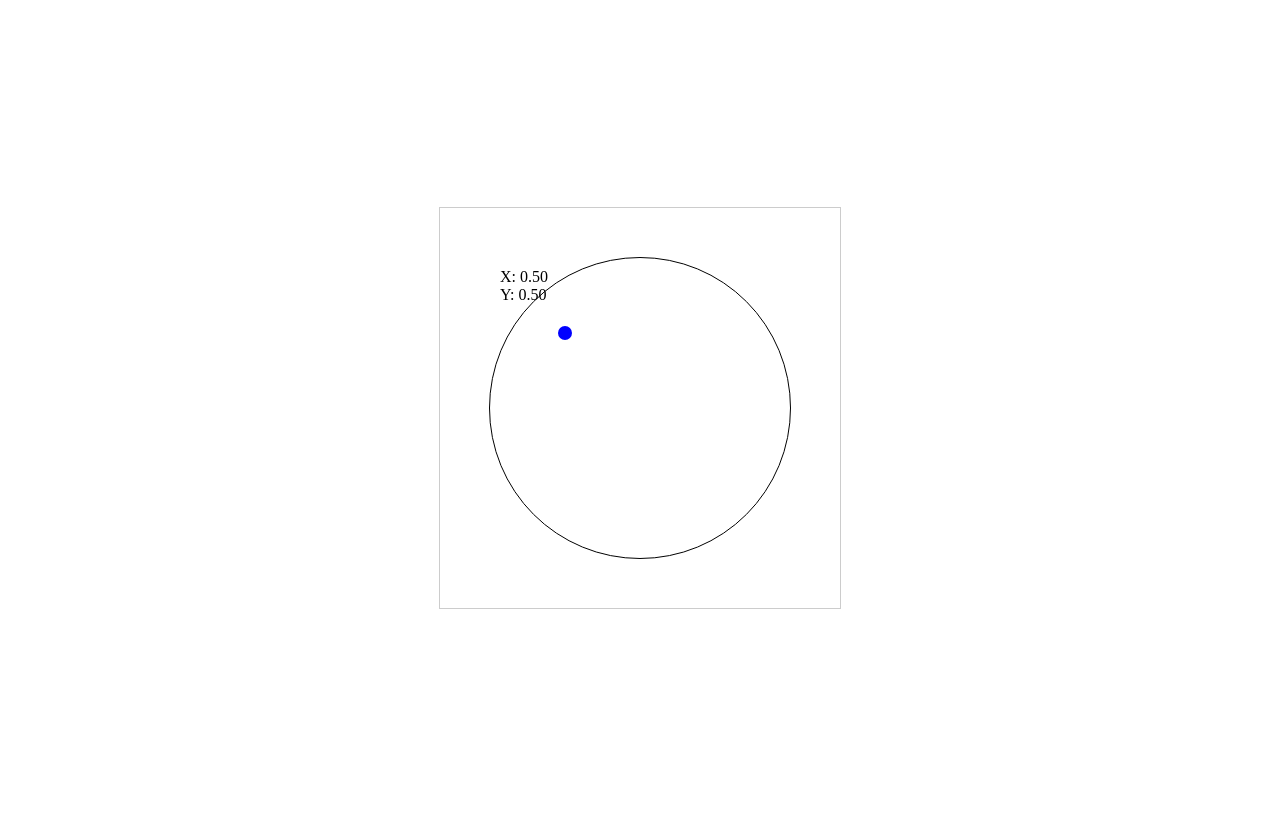
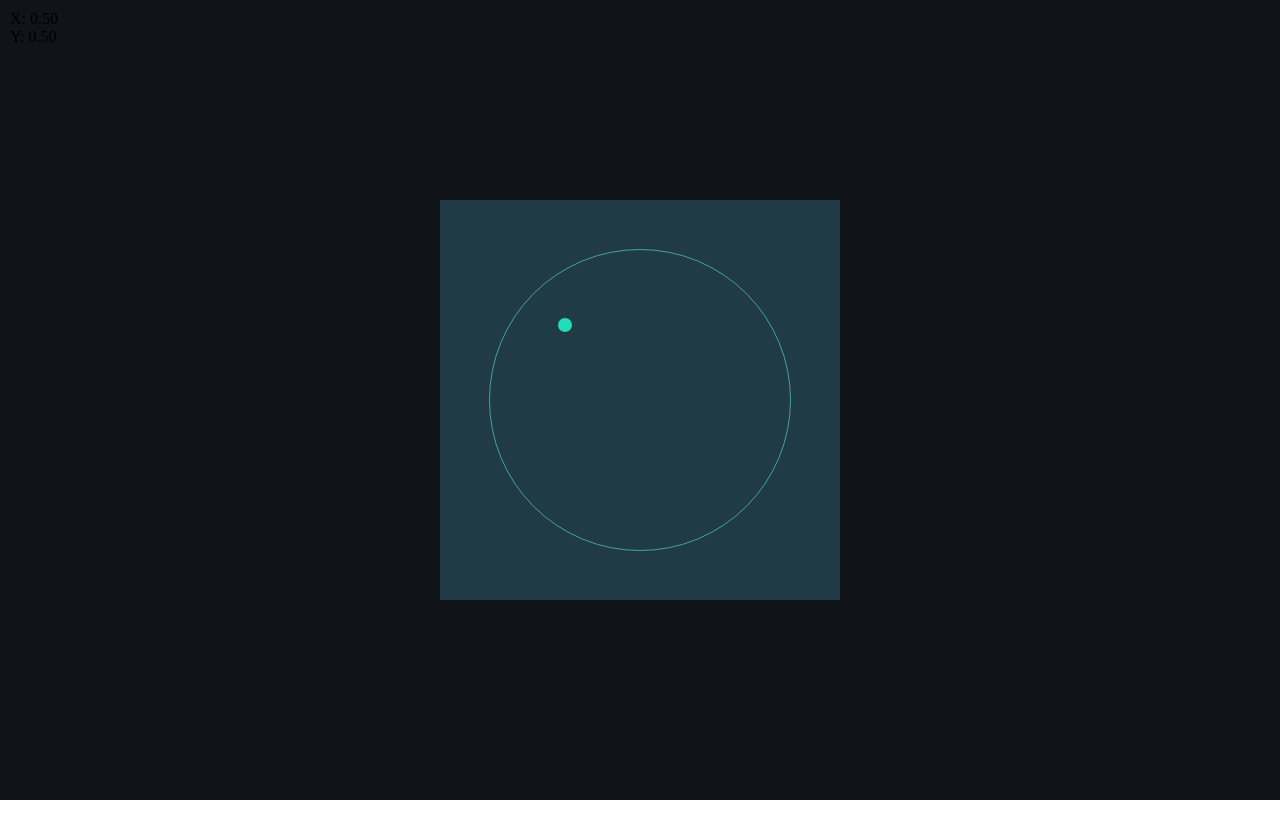
Before and after one commit to friederjanmoerman/surround-panner, a website built with Parcel: page index.html in a window 1280 px wide. Built offline with nearby package versions, Linux system fonts and the light colour scheme.

Commit message:
parcel fix

```diff
--- a/package.json
+++ b/package.json
@@ -4,10 +4,11 @@
   "description": "surround panner UI",
   "main": "index.js",
   "scripts": {
-    "start": "npx parcel watch index.html"
+    "start": "parcel serve index.html"
   },
   "dependencies": {
-    "lit": "^3.0.0"
+    "lit": "^3.0.0",
+    "parcel-bundler": "^1.12.5"
   },
   "devDependencies": {
     "parcel": "^2.10.0",
--- a/src/index.ts
+++ b/src/index.ts
@@ -9,8 +9,9 @@ class SurroundPanner extends LitElement {
     :host {
       display: block;
       height: 100vh;
-      margin: 0;
+      margin: -8px;
       padding: 0;
+      background: #11131a;
     }
 
     .wrapper {
@@ -20,21 +21,22 @@ class SurroundPanner extends LitElement {
       align-items: center;
       justify-content: center;
       flex-direction: column;
+      position: relative;
     }
 
     .panner {
       width: 400px;
       height: 400px;
-      border: 1px solid #ccc;
       display: flex;
       justify-content: center;
       align-items: center;
+      background: #203B45;
     }
 
     .panner__outer-bounds {
       width: 300px;
       height: 300px;
-      border: 1px solid black;
+      border: 1px solid #43a1a3;
       border-radius: 50%;
       position: relative;
     }
@@ -44,10 +46,14 @@ class SurroundPanner extends LitElement {
       height: 14px;
       margin-top: -7px;
       margin-left: -7px;
-      background: blue;
+      background: #1fdeb9;
       border-radius: 50%;
       position: absolute;
       cursor: pointer;
+    }
+
+    .panner__cursor:hover {
+      box-shadow: 4px 4px 4px 4px #1fdeb9;
     }
 
     .values {
@@ -62,6 +68,10 @@ class SurroundPanner extends LitElement {
   render() {
     return html`
       <div class="wrapper">
+        <div class="values">
+                X: ${this.pointX.toFixed(2)}<br>
+                Y: ${this.pointY.toFixed(2)}
+        </div>
         <div class="panner">
           <div class="panner__outer-bounds">
             <div
@@ -69,10 +79,6 @@ class SurroundPanner extends LitElement {
               style="top: ${this.pointY * 150}px; left: ${this.pointX * 150}px"
               @mousedown="${this.handleMouseDown}"
             ></div>
-            <div class="values">
-              X: ${this.pointX.toFixed(2)}<br>
-              Y: ${this.pointY.toFixed(2)}
-            </div>
           </div>
         </div>
       </div>
--- a/tsconfig.json
+++ b/tsconfig.json
@@ -9,7 +9,8 @@
     "rootDir": "src",
     "outDir": "lib",
     "moduleResolution": "node",
-    "experimentalDecorators": true
+    "experimentalDecorators": true,
+    "jsxImportSource": "preact"
   },
   "include": ["src/**/*.ts"],
   "exclude": []
```
Also changed, not shown: index.html (line endings or trailing spaces), 2 other files.
